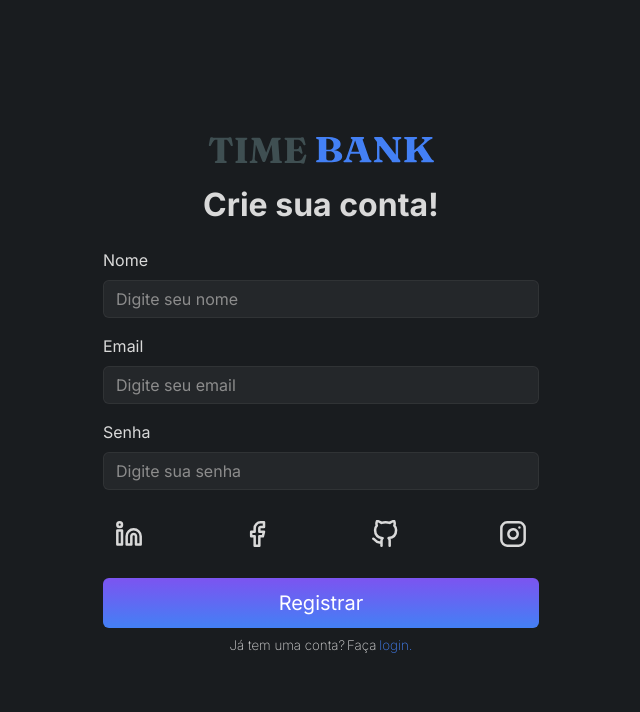
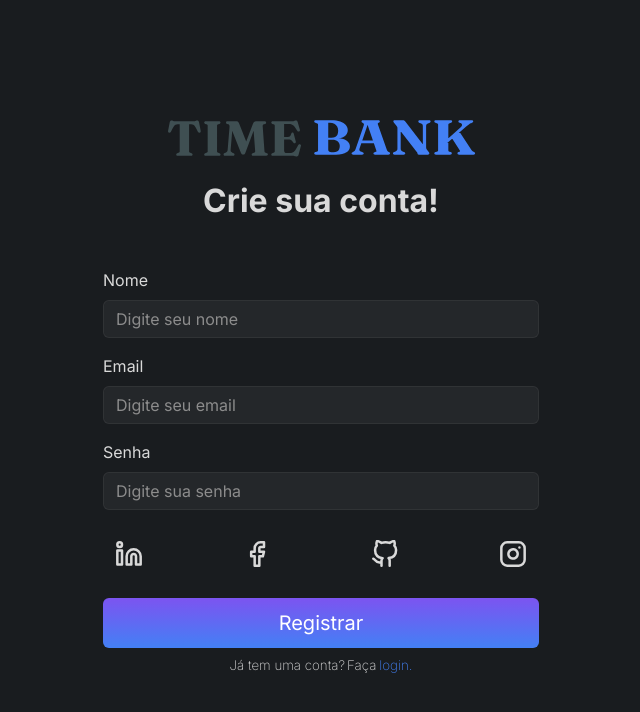
Before and after one commit to gabrielOliv1/frontend_timebank, a React (Vite) app: page /signup in a window 1280 px wide. Shown: the top 712 px of the page, without its empty margins (319-959 px from the left). Built offline with nearby package versions, Linux system fonts and the light colour scheme.

Commit message:
fix: adjusting sizes

```diff
--- a/src/pages/Signup.tsx
+++ b/src/pages/Signup.tsx
@@ -29,7 +29,7 @@ export default function SignupPage() {
         <Container fluid className="body">
             <Container className="form-container">
                 <Container className="upper-container">
-                    <img style={{ width: "100%", height: "44px"}}src={timebank} alt="Timebank logo" />
+                    <img style={{ width: "100%", height: "60px"}}src={timebank} alt="Timebank logo" />
                     <h2 className="headline">Crie sua conta!</h2>
                 </Container>
                 <Form>
--- a/src/styles/Signup.css
+++ b/src/styles/Signup.css
@@ -23,12 +23,12 @@
     justify-content: center;
     flex-direction: column;
     gap: 14px;
+    margin-bottom: 40px;
 }
 
 .headline {
     font-weight: bold;
     color: #D9D9D9;
-    margin-bottom: 1.5rem;
     text-align: center;
 }
 
```
